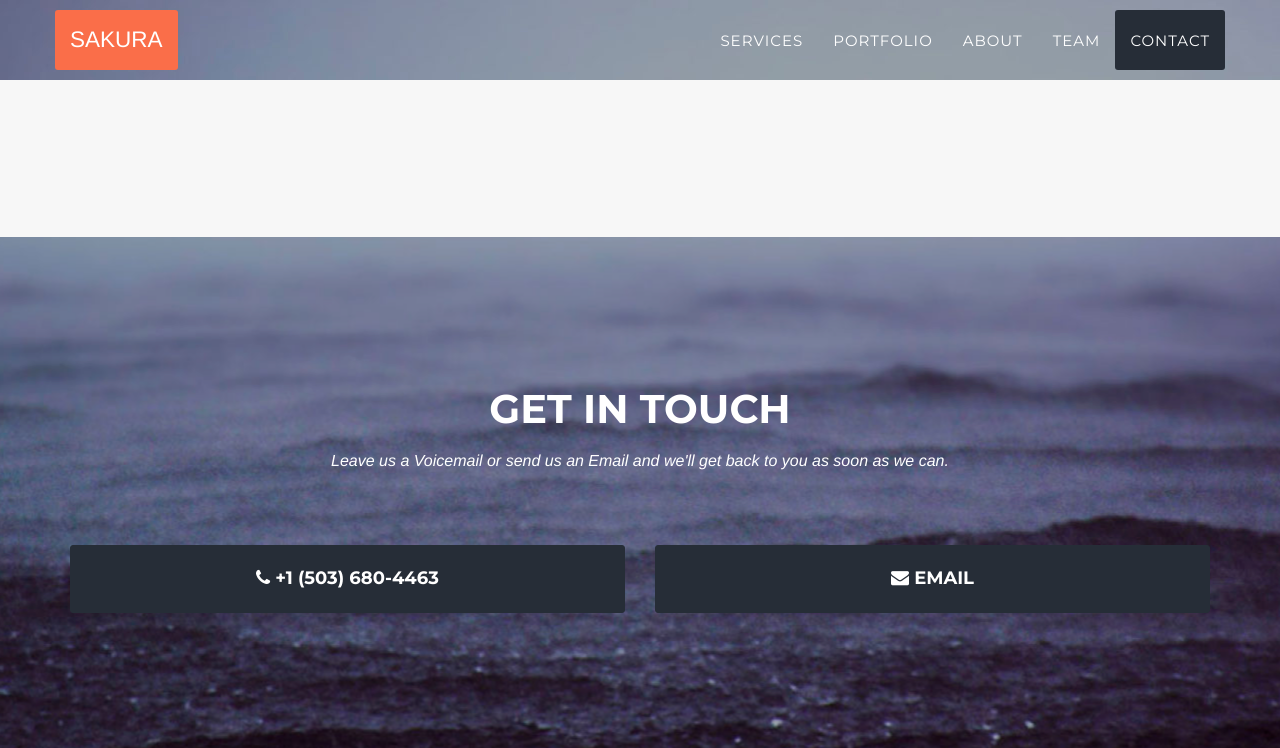
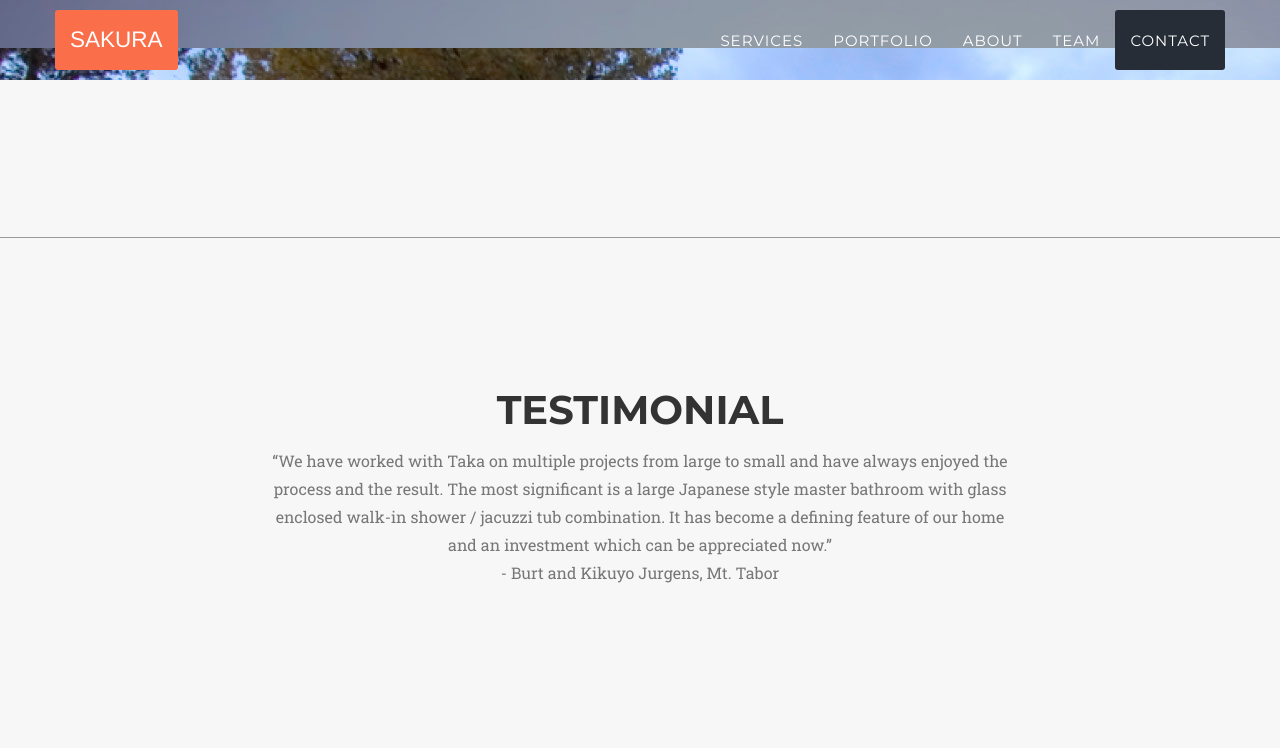
Before and after one commit to whaleen/sakuragroup.co, a Jekyll site: the page built from index.html, in a window 1280 px wide and 1400 px high, scrolled down 6017 px. Shown: the top 748 px of the window. Built offline with Jekyll 4.4.1, drawn with Linux system fonts in a browser that asks for light colours; some web fonts are replaced; some of the changed text lies outside the part shown; grey boxes are pictures that could not be loaded.

Commit message:
much editing

```diff
--- a/_config.yml
+++ b/_config.yml
@@ -1,5 +1,5 @@
-# url: http://sakuragroup.co
-url: http://127.0.0.1:4000
+url: http://sakuragroup.co
+# url: http://127.0.0.1:4000
 
 #baseurl: /agency-jekyll-theme/
 
@@ -26,7 +26,7 @@ people:
     - title: twitter
       url: http://twitter.com/thesakuragroup
     - title: facebook
-      url: https://www.facebook.com/taka.nakagawa.9
+      url: https://www.facebook.com/thesakuragroup
 - name: Doug
   pic: 2
   position: Assistant Project Manager
--- a/_includes/about.html
+++ b/_includes/about.html
@@ -72,11 +72,11 @@
                             </div>
                             <div class="timeline-panel">
                                 <div class="timeline-heading">
-                                    <h4>May 2015</h4>
-                                    <h4 class="subheading">Rebirth</h4>
+                                    <h4>January 2016</h4>
+                                    <h4 class="subheading">Our Future</h4>
                                 </div>
                                 <div class="timeline-body">
-                                    <p class="text-muted">After a brief hiatus, and much surfing, and with the introduction of <a href="#team" class="page-scroll">new talent</a>, Sakura is refreshed and plugging itself back in to the Portland community.</p>
+                                    <p class="text-muted">Taka Nakagawa and The Sakura Group continue to deliver the beauty of building and design to our community.</p>
                                 </div>
                             </div>
                         </li>
--- a/_includes/team.html
+++ b/_includes/team.html
@@ -1,5 +1,5 @@
 <!-- Team Section -->
-    <section id="team" class="bg-light-gray">
+    <section id="team" class="bg-light-gray border-bottom">
         <div class="container">
             <div class="row">
                 <div class="col-lg-8 col-lg-offset-2 text-center">
--- /dev/null
+++ b/_includes/testimonial.html
@@ -0,0 +1,12 @@
+<!-- Team Section -->
+    <section id="testimonial" class="bg-light-gray">
+        <div class="container">
+            <div class="row">
+                <div class="col-lg-8 col-lg-offset-2 text-center">
+                  <h2 class="section-heading">Testimonial</h2>
+                  <p class="large text-muted">“We have worked with Taka on multiple projects from large to small and have always enjoyed the process and the result. The most significant is a large Japanese style master bathroom with glass enclosed walk-in shower / jacuzzi tub combination. It has become a defining feature of our home and an investment which can be appreciated now.”
+                  <br>- Burt and Kikuyo Jurgens, Mt. Tabor</p>
+                </div>
+            </div>
+        </div>
+    </section>
--- a/_layouts/default.html
+++ b/_layouts/default.html
@@ -11,6 +11,7 @@
     {% include portfolio_grid.html %}
     {% include about.html %}
     {% include team.html %}
+    {% include testimonial.html %}
     {% include clients.html %}
     {% include contact.html %}
     {% include footer.html %}
```
Also changed, not shown: _includes/css/agency.css (+16 -2 lines), img/header-bg.jpg, img/map-image.png (deleted), img/team/1.jpg, 1 other file.
